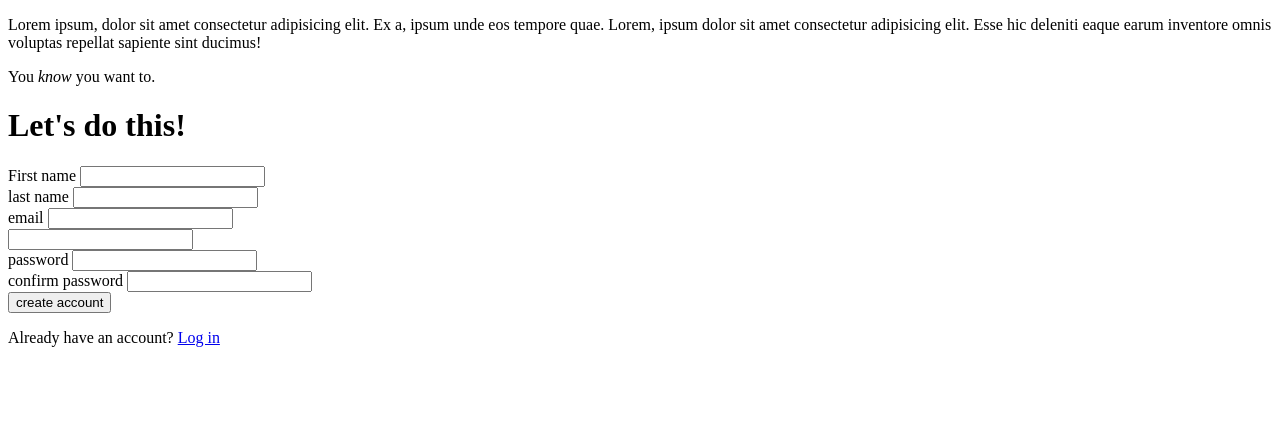
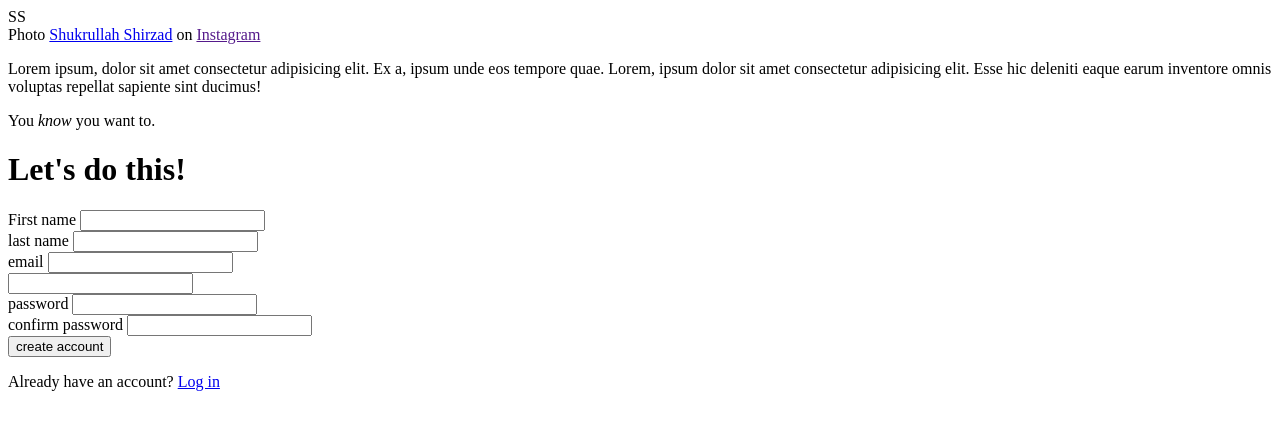
Before and after one commit to Shukrullahshirzad/formValidation, a plain HTML site: page index.html in a window 1280 px wide. Drawn offline with Linux system fonts and the light colour scheme.

Commit message:
add links for image source and image owner

```diff
--- a/index.html
+++ b/index.html
@@ -10,8 +10,8 @@
   <body>
     <div class="container">
       <div class="hero">
-        <div class="logo"></div>
-        <div class="credit"></div>
+        <div class="logo">SS</div>
+        <div class="credit">Photo <a href="https://www.instagram.com/p/CuQ6GOeozggb06BA-lZjg2hkKJyhvscnIDk5tw0/?igshid=MzRlODBiNWFlZA==">Shukrullah Shirzad</a> on <a href="">Instagram</a></div>
       </div>
       <div class="form">
         <p>Lorem ipsum, dolor sit amet consectetur adipisicing elit. Ex a, ipsum unde eos tempore quae. Lorem, ipsum dolor sit amet consectetur adipisicing elit. Esse hic deleniti eaque earum inventore omnis voluptas repellat sapiente sint ducimus!</p>
```
